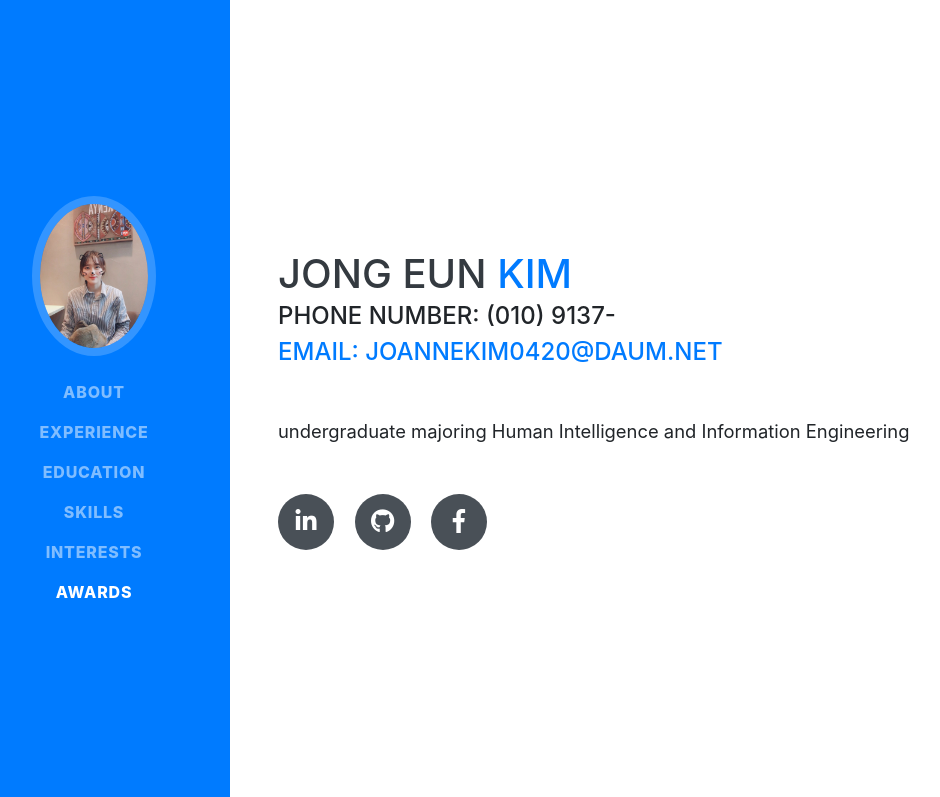
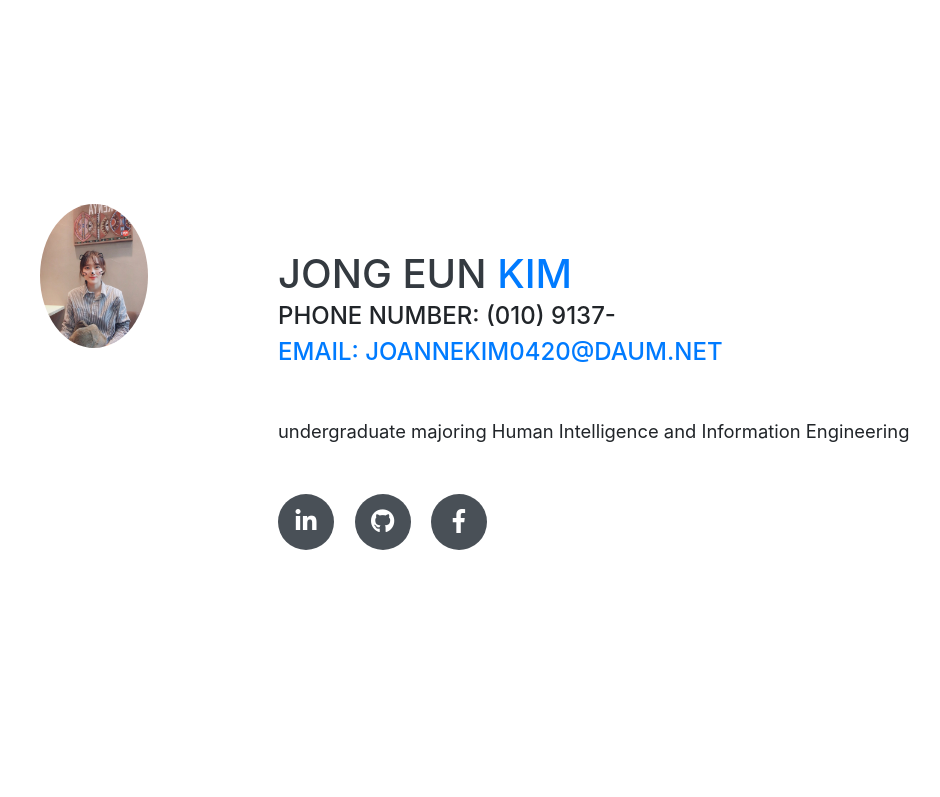
Before and after one commit to joannekim0420/joannekim0420.github.io, a website with bundled scripts: page index.html in a window 1280 px wide. Shown: the top 797 px of the page, without its empty margins (42-982 px from the left). Built offline with nearby package versions, Linux system fonts and the light colour scheme; a web font is replaced by a local one.

Commit message:
Update index.html

```diff
--- a/index.html
+++ b/index.html
@@ -25,7 +25,7 @@
 
 <body id="page-top">
 
-  <nav class="navbar navbar-expand-lg navbar-dark bg-primary fixed-top" id="sideNav">
+  <nav class="navbar navbar-expand-lg navbar-dark bg-#f6f8fa fixed-top" id="sideNav">
     <a class="navbar-brand js-scroll-trigger" href="#page-top">
       <span class="d-block d-lg-none">Clarencec Taylor</span>
       <span class="d-none d-lg-block">
```
